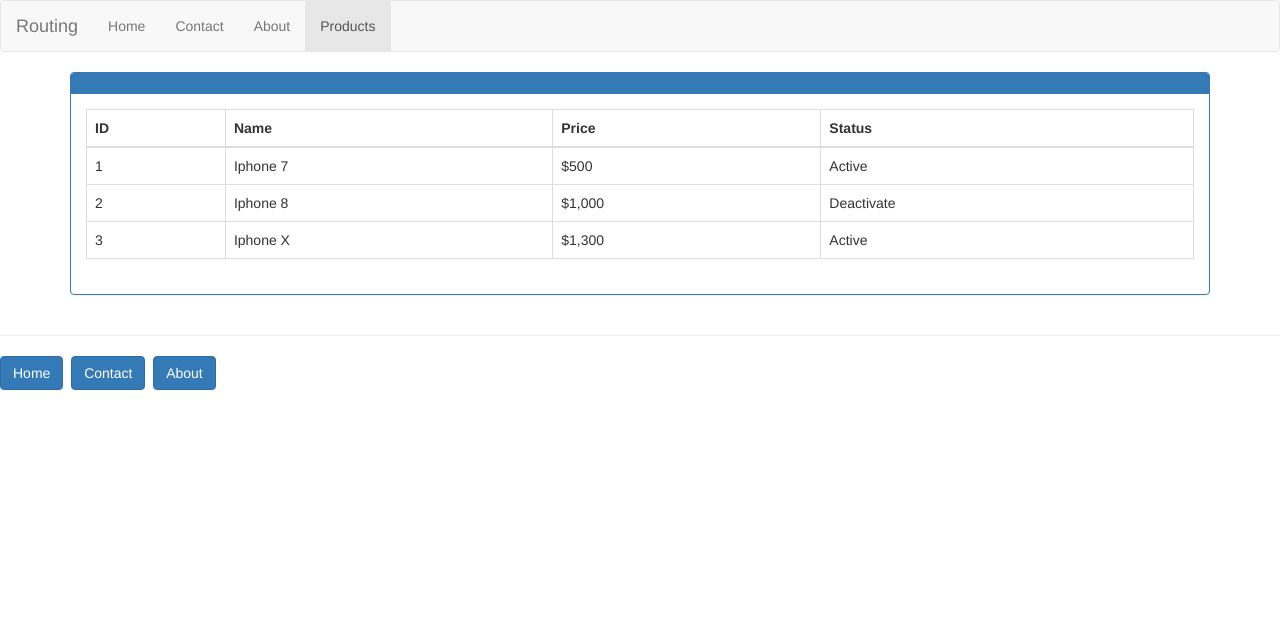
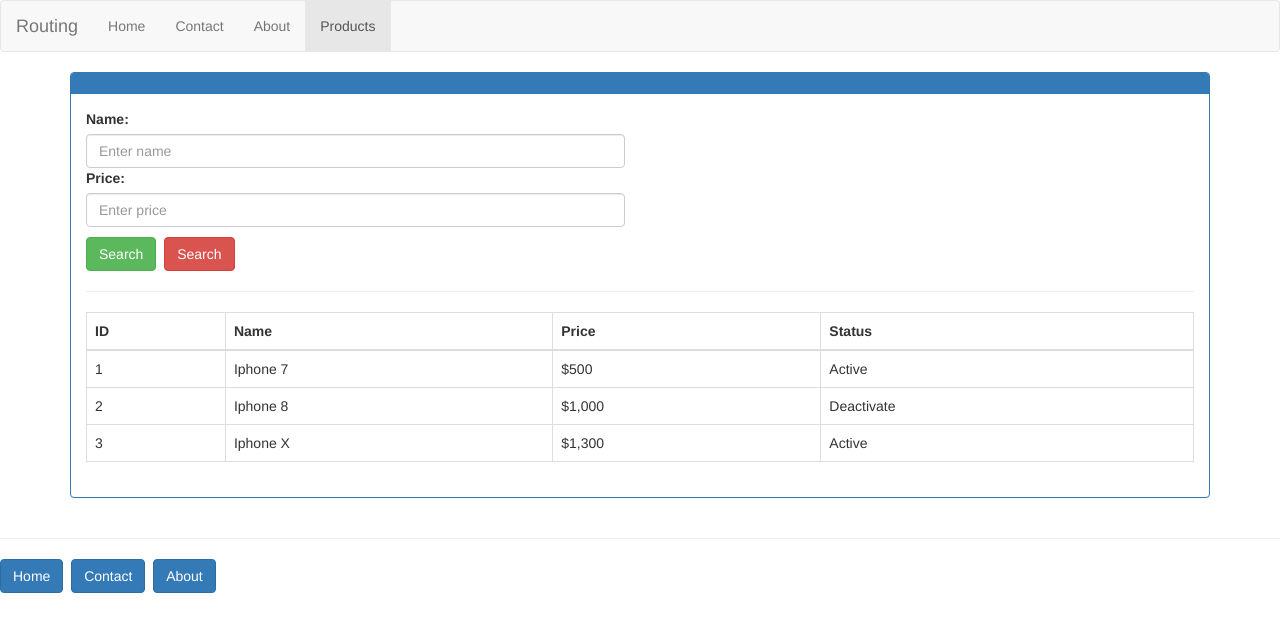
Before and after one commit to HungNhOnPV/tranning-angular, an Angular app in the folder lesson11-Routing/: page /products in a window 1280 px wide. Shown: the top 632 px of the page. Built offline with nearby package versions, Linux system fonts and the light colour scheme.

Commit message:
query params

```diff
--- a/lesson11-Routing/src/app/app.module.ts
+++ b/lesson11-Routing/src/app/app.module.ts
@@ -1,6 +1,7 @@
 import { BrowserModule } from '@angular/platform-browser';
 import { NgModule } from '@angular/core';
-import { RouterModule, Routes } from '@angular/router';
+import { RouterModule } from '@angular/router';
+import { FormsModule } from '@angular/forms';
 
 import { AppComponent } from './app.component';
 import { HeaderComponent } from './components/header/header.component';
@@ -23,10 +24,11 @@
     HomeComponent,
     NotFoundComponent,
     ProductsComponent,
-    ProductDetailComponent
+    ProductDetailComponent,
   ],
   imports: [
     BrowserModule,
+    FormsModule,
     RouterModule.forRoot(appRoutes)
   ],
   providers: [
--- a/lesson11-Routing/src/app/components/product-detail/product-detail.component.ts
+++ b/lesson11-Routing/src/app/components/product-detail/product-detail.component.ts
@@ -31,7 +31,7 @@
 
   handleParams = () => {
     let id = null;
-    this._activatedRoute.params.subscribe(data => {
+    this.subscription = this._activatedRoute.params.subscribe(data => {
       id = data.id;
     });
     this.product = this._productService.getProductByID(id);
--- a/lesson11-Routing/src/app/components/products/products.component.html
+++ b/lesson11-Routing/src/app/components/products/products.component.html
@@ -1,3 +1,47 @@
+<div class="row">
+  <div class="col-xs-6 col-sm-6 col-md-6 col-lg-6">
+    <label for="name">Name: </label>
+    <input
+      type="text"
+      id="name"
+      class="form-control"
+      required="required"
+      placeholder="Enter name"
+      [(ngModel)]="name"
+    />
+
+    <label for="price">Price: </label>
+    <input
+      type="number"
+      id="price"
+      class="form-control"
+      required="required"
+      placeholder="Enter price"
+      [(ngModel)]="price"
+    />
+
+    <button
+      type="button"
+      class="btn btn-success"
+      [style.margin-top.px]="10"
+      [routerLink]="['/products']"
+      [queryParams]="{ name: name ? name : '', price: price ? price : '' }"
+    >
+      Search
+    </button>&nbsp;
+    <button
+      type="button"
+      class="btn btn-danger"
+      [style.margin-top.px]="10"
+      [routerLink]="['/products']"
+      (click)="onSearch()"
+    >
+      Search
+    </button>
+  </div>
+</div>
+
+<hr />
 <table class="table table-bordered table-hover">
   <thead>
     <tr>
@@ -8,10 +52,13 @@
     </tr>
   </thead>
   <tbody>
-    <tr *ngFor="let product of products; let id = index" [routerLink]="['/products', product.id]">
+    <tr
+      *ngFor="let product of products; let id = index"
+      [routerLink]="['/products', product.id]"
+    >
       <td>{{ id + 1 }}</td>
       <td>{{ product.name }}</td>
-      <td>{{ product.price | currency: 'USD': true: '1.0-3' }}</td>
+      <td>{{ product.price | currency: "USD":true:"1.0-3" }}</td>
       <td>{{ product.status ? "Active" : "Deactivate" }}</td>
     </tr>
   </tbody>
--- a/lesson11-Routing/src/app/components/products/products.component.ts
+++ b/lesson11-Routing/src/app/components/products/products.component.ts
@@ -1,18 +1,45 @@
-import { Component, OnInit } from "@angular/core";
+import { Component, OnInit, OnDestroy } from "@angular/core";
 import { ProductService } from "../../services/product.service";
 import { Product } from "../../models/product.class";
+import { Router, ActivatedRoute } from "@angular/router";
+import { Subscription } from 'rxjs';
 
 @Component({
   selector: "app-products",
   templateUrl: "./products.component.html",
   styleUrls: ["./products.component.css"]
 })
-export class ProductsComponent implements OnInit {
+export class ProductsComponent implements OnInit, OnDestroy {
   products: Product[] = [];
+  price: number;
+  name: string;
+  paramsSubscription: Subscription;
 
-  constructor(private _productService: ProductService) {}
+  constructor(
+    private _productService: ProductService,
+    private _routerService: Router,
+    private _activatedRouterService: ActivatedRoute
+  ) {}
 
   ngOnInit(): void {
-    this.products = this._productService.getAllProducts();
+    this.paramsSubscription = this._activatedRouterService.queryParams.subscribe(data => {
+      let name = data['name'];
+      let price = data['price'];
+      this.name = name;
+      this.price = price;
+      this.products = this._productService.getAllProducts(name, price);
+    });
   }
+
+  ngOnDestroy(): void {
+    if(this.paramsSubscription) {
+      this.paramsSubscription.unsubscribe();
+    }
+  }
+
+  onSearch = () => {
+    this._routerService.navigate(["products"], {
+      queryParams: { name: this.name ? this.name : '', price: this.price ? this.price : '' }
+    });
+  };
 }
--- a/lesson11-Routing/src/app/services/product.service.ts
+++ b/lesson11-Routing/src/app/services/product.service.ts
@@ -13,7 +13,17 @@
 
   constructor() {}
 
-  getAllProducts = () => {
+  getAllProducts = (name?: string, price?: number) => {
+    if(name) {
+      return this.products.filter(x => {
+        return x.name.toLowerCase().indexOf(name.toLowerCase()) != -1;
+      });
+    }
+    if(price) {
+      return this.products.filter(x => {
+        return x.price == price;
+      });
+    }
     return this.products;
   };
 
```
